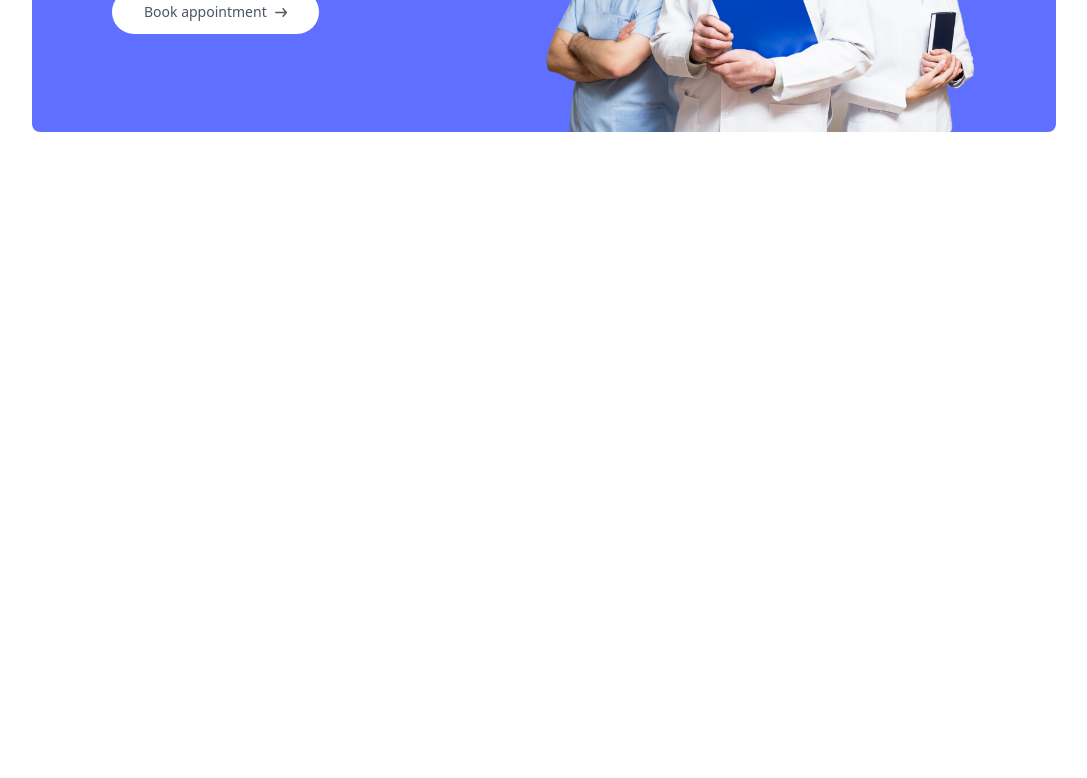
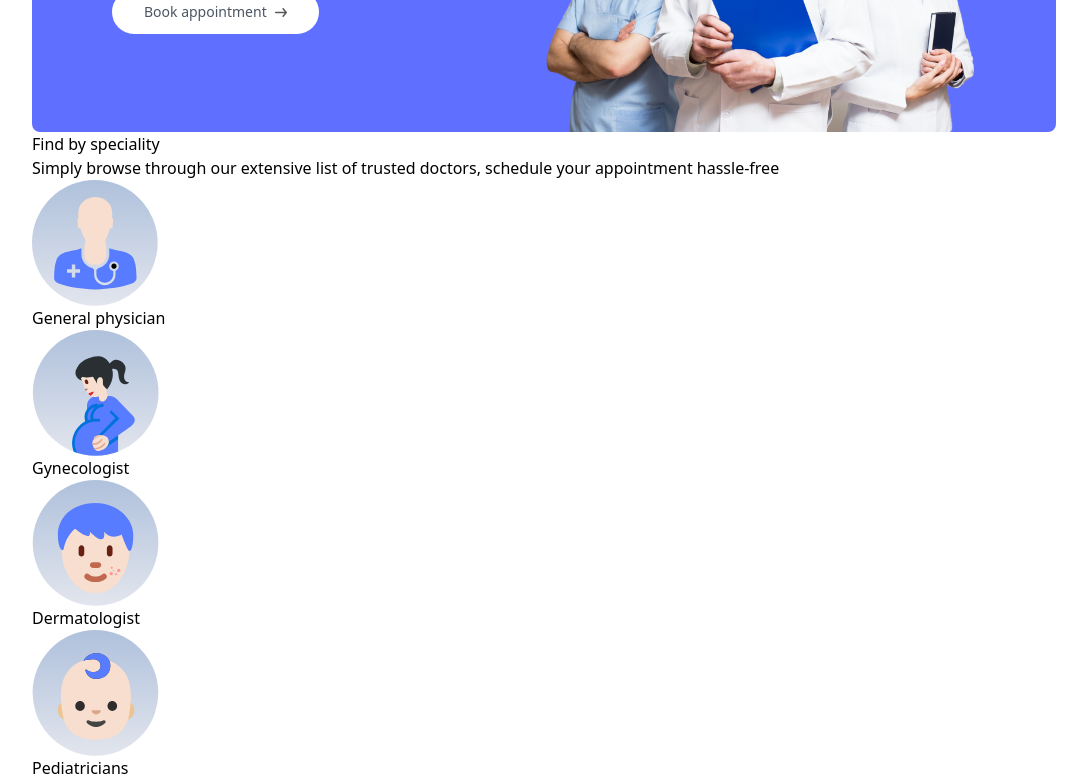
Before and after one commit to Arifkhan4947/HealthCarePlus, a React (Vite) app: page / in a window 1280 px wide. Shown: the part 560-1338 px from the top of the page, without its empty margins (96-1183 px from the left). Before the commit the page ends 800 px from the top, so only its background shows below. Built offline with nearby package versions, Linux system fonts and the light colour scheme.

Commit message:
speciality data

```diff
--- /dev/null
+++ b/src/components/SpecialityMenu.jsx
@@ -0,0 +1,24 @@
+import React from 'react'
+import { specialityData } from '../assets/assets'
+import { Link } from 'react-router-dom'
+
+const SpecialityMenu = () => {
+  return (
+    <div id='speciality'>
+        <h1>Find by speciality</h1>
+        <p>Simply browse through our extensive list of trusted doctors, schedule your appointment hassle-free</p>
+        <div>
+            {
+                specialityData.map((item, index)=>(
+                    <Link key={index} to={`/doctors/${item.speciality}`}>
+                         <img src={item.image} alt=''/>
+                         <p>{item.speciality}</p>
+                    </Link>
+                ))
+            }
+        </div>
+    </div>
+  )
+}
+
+export default SpecialityMenu
--- a/src/pages/Home.jsx
+++ b/src/pages/Home.jsx
@@ -1,10 +1,12 @@
 import React from 'react'
 import Header from '../components/Header'
+import SpecialityMenu from '../components/SpecialityMenu'
 
 const Home = () => {
   return (
     <div>
         <Header/>
+        <SpecialityMenu/>
     </div>
   )
 }
```
